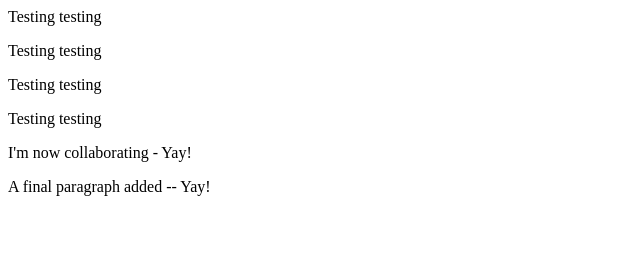
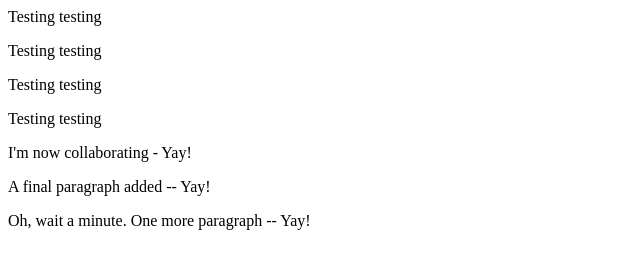
Before and after one commit to baaguilar/project-test, a plain HTML site: page index.html in a window 1280 px wide. Shown: the whole page, without its empty margins (0-640 px from the left). Drawn offline with Linux system fonts and the light colour scheme.

Commit message:
a last update

```diff
--- a/index.html
+++ b/index.html
@@ -8,5 +8,6 @@
         <p>Testing testing</p>
         <p>I'm now collaborating - Yay!</p>
         <p>A final paragraph added -- Yay!</p>
+        <p>Oh, wait a minute. One more paragraph -- Yay!</p>
     </body>
 </html>
```
